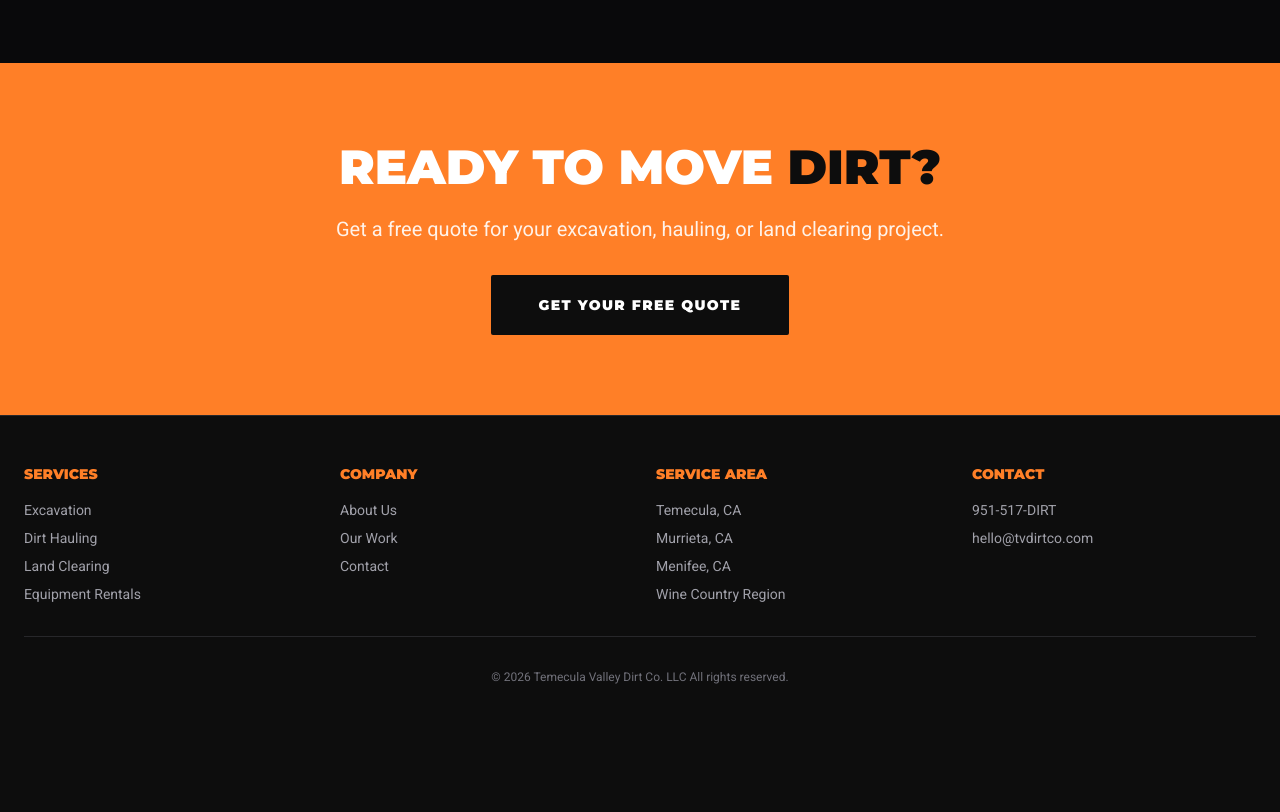
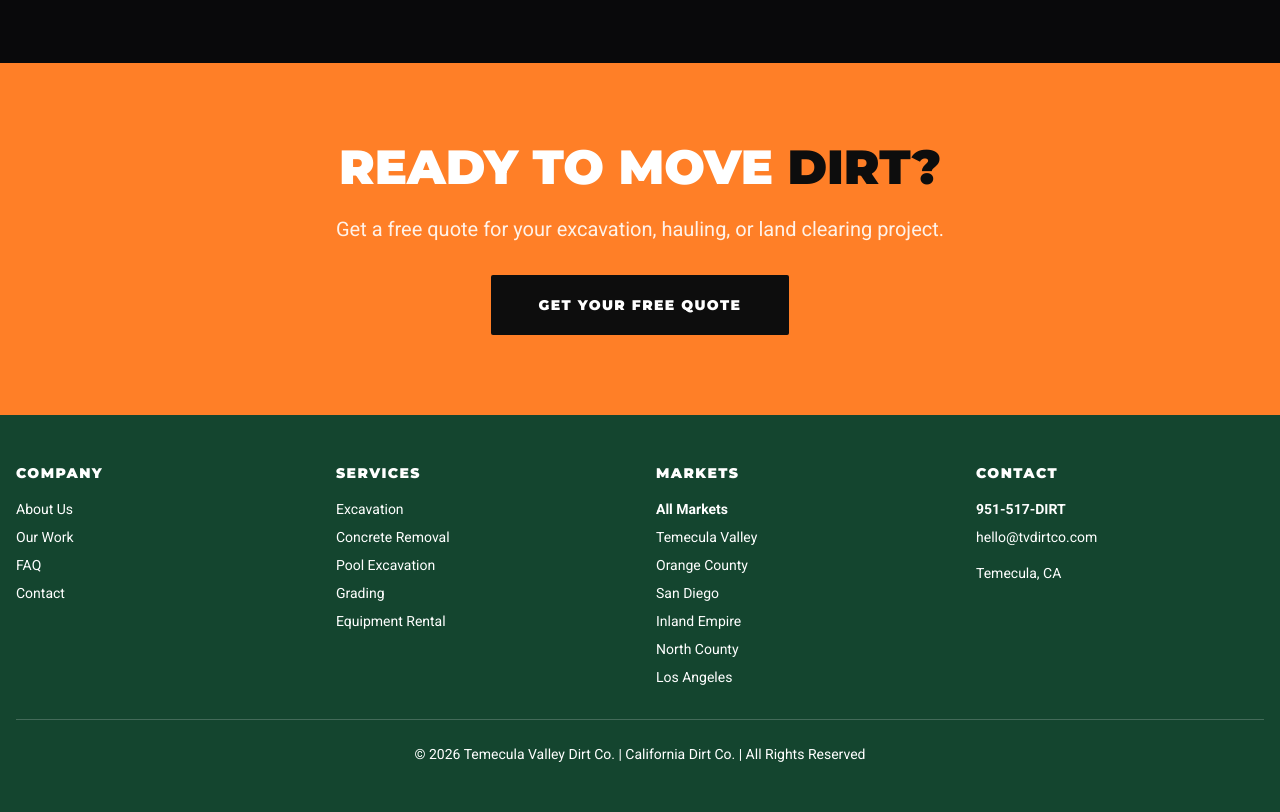
Before and after one commit to thebigevanski-hacker/tvdirtco-site, a website: page index.html in a window 1280 px wide. Shown: the part 1739-2551 px from the top of the page. Before the commit the page ends 2472 px from the top, so only its background shows below. Drawn offline with nearby package versions, Linux system fonts and the light colour scheme.

```diff
--- a/index.html
+++ b/index.html
@@ -351,47 +351,64 @@
         </section>
     </main>
 
-    <!-- Footer -->
-    <footer class="bg-brandBlack border-t border-zinc-800 py-12 px-6">
-        <div class="max-w-7xl mx-auto">
-            <div class="grid md:grid-cols-4 gap-8 mb-8">
+    <footer class="bg-brandGreen text-white py-12">
+  <div class="container mx-auto px-4">
+    <div class="grid grid-cols-1 md:grid-cols-4 gap-8">
+
+      <!-- Column 1: Company -->
       <div>
-                    <h4 class="font-heading text-sm font-black uppercase mb-4 text-brandOrange">Services</h4>
-                    <ul class="space-y-2 text-sm text-zinc-400">
-                        <li><a href="services.html" class="hover:text-brandOrange transition">Excavation</a></li>
-                        <li><a href="services.html" class="hover:text-brandOrange transition">Dirt Hauling</a></li>
-                        <li><a href="services.html" class="hover:text-brandOrange transition">Land Clearing</a></li>
-                        <li><a href="rentals.html" class="hover:text-brandOrange transition">Equipment Rentals</a></li>
-                    </ul>
-                </div>
-                <div>
-                    <h4 class="font-heading text-sm font-black uppercase mb-4 text-brandOrange">Company</h4>
-                    <ul class="space-y-2 text-sm text-zinc-400">
+        <h3 class="font-heading text-sm tracking-widest font-black uppercase mb-4">Company</h3>
+        <ul class="space-y-2 text-sm">
           <li><a href="about.html" class="hover:text-brandOrange transition">About Us</a></li>
           <li><a href="projects.html" class="hover:text-brandOrange transition">Our Work</a></li>
+          <li><a href="faq.html" class="hover:text-brandOrange transition">FAQ</a></li>
           <li><a href="contact.html" class="hover:text-brandOrange transition">Contact</a></li>
         </ul>
       </div>
+
+      <!-- Column 2: Services -->
       <div>
-                    <h4 class="font-heading text-sm font-black uppercase mb-4 text-brandOrange">Service Area</h4>
-                    <ul class="space-y-2 text-sm text-zinc-400">
-                        <li>Temecula, CA</li>
-                        <li>Murrieta, CA</li>
-                        <li>Menifee, CA</li>
-                        <li>Wine Country Region</li>
+        <h3 class="font-heading text-sm tracking-widest font-black uppercase mb-4">Services</h3>
+        <ul class="space-y-2 text-sm">
+          <li><a href="excavation-temecula.html" class="hover:text-brandOrange transition">Excavation</a></li>
+          <li><a href="concrete-removal-temecula.html" class="hover:text-brandOrange transition">Concrete Removal</a></li>
+          <li><a href="pool-excavation-temecula.html" class="hover:text-brandOrange transition">Pool Excavation</a></li>
+          <li><a href="grading-services-temecula.html" class="hover:text-brandOrange transition">Grading</a></li>
+          <li><a href="rentals.html" class="hover:text-brandOrange transition">Equipment Rental</a></li>
         </ul>
       </div>
+
+      <!-- Column 3: Markets (THIS IS THE KEY!) -->
       <div>
-                    <h4 class="font-heading text-sm font-black uppercase mb-4 text-brandOrange">Contact</h4>
-                    <ul class="space-y-2 text-sm text-zinc-400">
-                        <li><a href="tel:+19515173478" class="hover:text-brandOrange transition">951-517-DIRT</a></li>
-                        <li><a href="mailto:evan@tvdirtco.com" class="hover:text-brandOrange transition">hello@tvdirtco.com</a></li>
+        <h3 class="font-heading text-sm tracking-widest font-black uppercase mb-4">Markets</h3>
+        <ul class="space-y-2 text-sm">
+          <li><a href="service-areas.html" class="hover:text-brandOrange transition font-bold">All Markets</a></li>
+          <li><a href="/" class="hover:text-brandOrange transition">Temecula Valley</a></li>
+          <li><a href="orange-county.html" class="hover:text-brandOrange transition">Orange County</a></li>
+          <li><a href="san-diego.html" class="hover:text-brandOrange transition">San Diego</a></li>
+          <li><a href="inland-empire.html" class="hover:text-brandOrange transition">Inland Empire</a></li>
+          <li><a href="north-county.html" class="hover:text-brandOrange transition">North County</a></li>
+          <li><a href="los-angeles.html" class="hover:text-brandOrange transition">Los Angeles</a></li>
         </ul>
       </div>
+
+      <!-- Column 4: Contact -->
+      <div>
+        <h3 class="font-heading text-sm tracking-widest font-black uppercase mb-4">Contact</h3>
+        <ul class="space-y-2 text-sm">
+          <li><a href="tel:+19515173478" class="hover:text-brandOrange transition font-bold">951-517-DIRT</a></li>
+          <li><a href="mailto:evan@tvdirtco.com" class="hover:text-brandOrange transition">hello@tvdirtco.com</a></li>
+          <li class="pt-2">Temecula, CA</li>
+        </ul>
       </div>
-            <div class="border-t border-zinc-800 pt-8 text-center text-xs text-zinc-500">
-                <p>&copy; 2026 Temecula Valley Dirt Co. LLC All rights reserved.</p>
+
     </div>
+
+    <!-- Bottom Bar -->
+    <div class="border-t border-white/20 mt-8 pt-6 text-center text-sm">
+      <p>&copy; 2026 Temecula Valley Dirt Co. | California Dirt Co. | All Rights Reserved</p>
+    </div>
+
   </div>
 </footer>
 
```
Also changed, not shown: service-areas.html (+1 -1 lines). Lines whose indentation alone changed are shown as unchanged.
